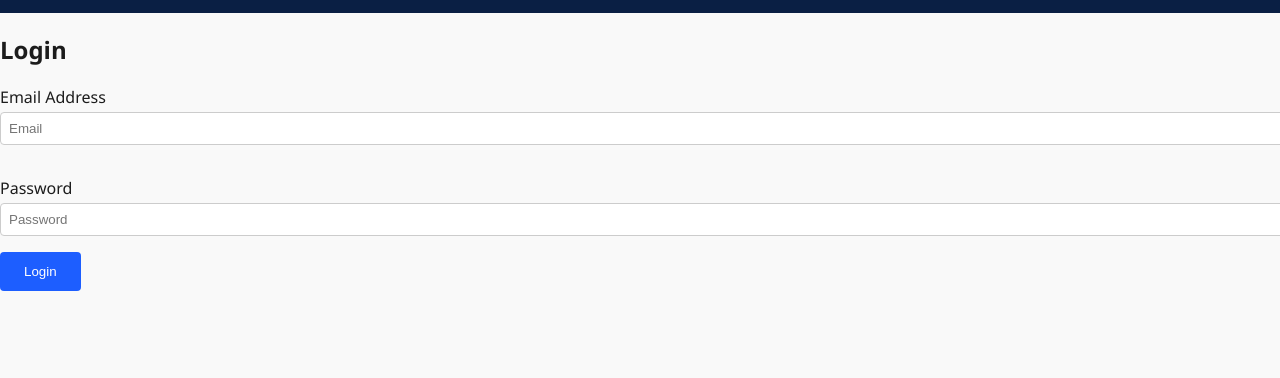
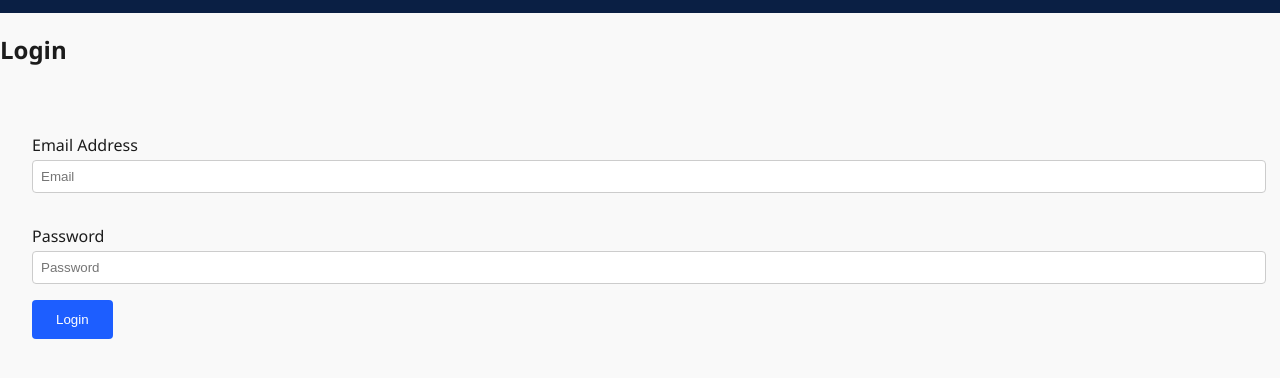
Before and after one commit to cdubbx/ProfScope, a plain HTML site: page Login.html in a window 1280 px wide. Shown: the part 52-430 px from the top of the page. Drawn offline with Linux system fonts and the light colour scheme.

Commit message:
Fixed the padding on the website.

```diff
--- a/Login.html
+++ b/Login.html
@@ -6,7 +6,11 @@
     <title>Document</title>
 </head>
 <link rel="stylesheet" href="style.css">
-
+<style>
+    .form-section{
+        padding:2rem;
+    }
+</style>
 <body>
     <header>
         <div class="logo">ProfScope</div>
```
Also changed, not shown: SubmitReview.html (+5 -1 lines), index.html (+0 -2 lines).
